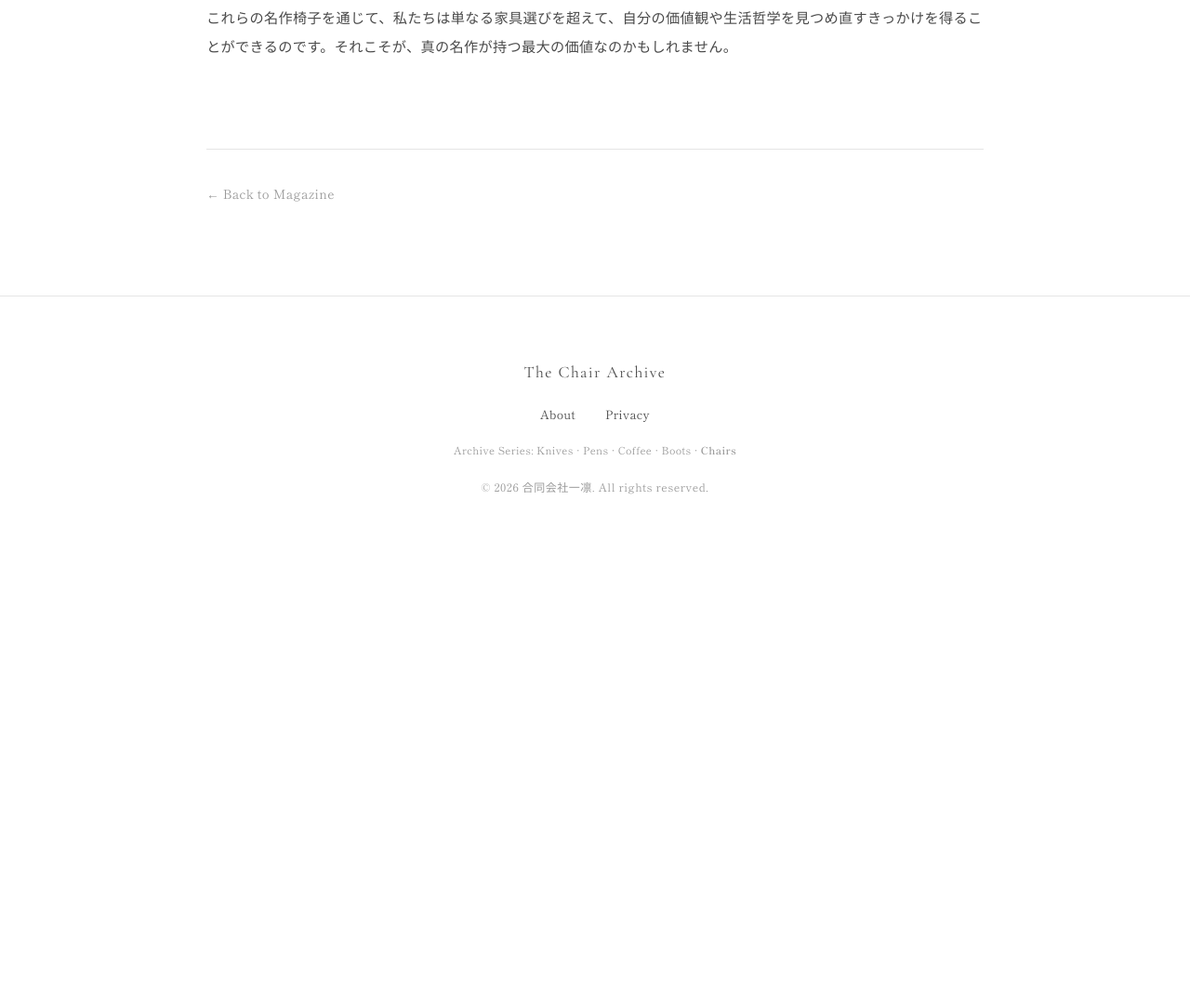
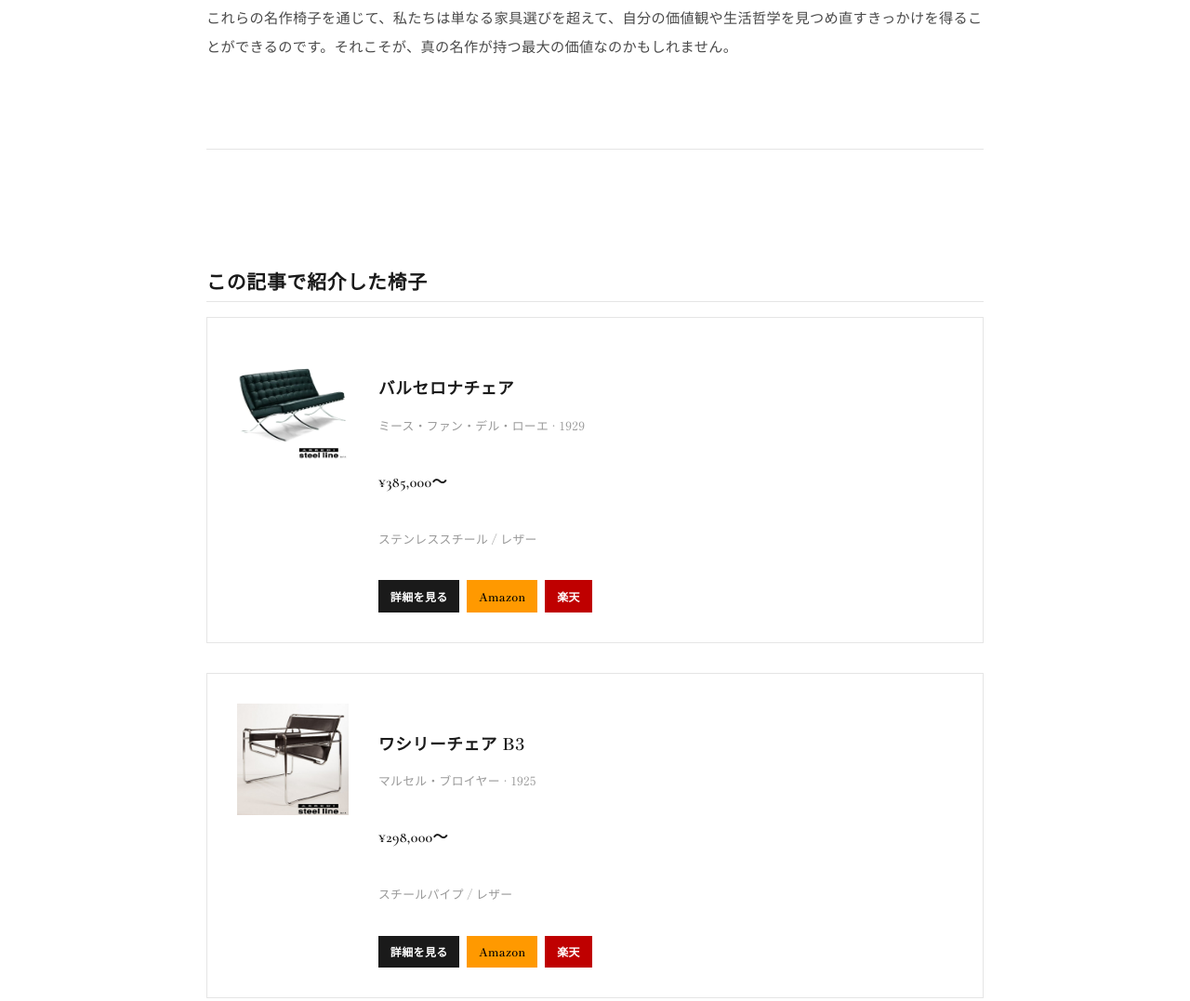
Before and after one commit to assetlyjp-hub/the-chair-archive, an Astro site: page /articles/bauhaus-and-furniture in a window 1280 px wide. Shown: the part 3950-5027 px from the top of the page at 93% size. Before the commit the page ends 4550 px from the top, so only its background shows below. Built offline with nearby package versions, Linux system fonts and the light colour scheme; Astro itself is replaced by a stand-in of ours.

Commit message:
feat: 記事末尾に紹介した椅子の商品カードを自動表示
relatedChairsフロントマターから該当椅子をマッチし、画像・価格・購入リンク付きカードを表示。

Co-Authored-By: Claude Opus 4.6 <noreply@anthropic.com>

```diff
--- /dev/null
+++ b/src/components/RelatedProducts.astro
@@ -0,0 +1,107 @@
+---
+// RelatedProducts.astro - 記事で紹介した商品カード
+// フロントマターのrelatedChairsからマッチした椅子を表示
+
+// 椅子データの型定義
+interface Chair {
+  id: string;
+  name: string;
+  nameJa: string;
+  designer: string;
+  designerJa?: string;
+  year: number;
+  priceRange: { authentic: number; replica: number };
+  affiliateUrls: { official: string; amazon: string; rakuten: string };
+  image?: string;
+  materials: string[];
+  materialsEn?: string[];
+}
+
+// コンポーネントのプロパティ
+interface Props {
+  chairs: Chair[];  // マッチした椅子の配列
+  lang?: 'ja' | 'en';  // 言語（デフォルト: ja）
+}
+
+const { chairs, lang = 'ja' } = Astro.props;
+---
+
+{/* 椅子データがある場合のみセクションを表示 */}
+{chairs.length > 0 && (
+  <section class="related-products">
+    <h2 class="related-products__title">
+      {lang === 'ja' ? 'この記事で紹介した椅子' : 'Featured Chairs in This Article'}
+    </h2>
+    <div class="related-products__grid">
+      {chairs.map((chair) => (
+        <div class="related-products__card">
+          {/* 椅子の画像 */}
+          <div class="related-products__image">
+            <img
+              src={chair.image || `/images/chairs/${chair.id}.jpg`}
+              alt={lang === 'ja' ? chair.nameJa : chair.name}
+              loading="lazy"
+            />
+          </div>
+
+          {/* 椅子の情報 */}
+          <div class="related-products__info">
+            {/* 椅子の名前（詳細ページへのリンク） */}
+            <h3 class="related-products__name">
+              <a href={`/chairs/${chair.id}/`}>
+                {lang === 'ja' ? chair.nameJa : chair.name}
+              </a>
+            </h3>
+
+            {/* デザイナー名と年代 */}
+            <p class="related-products__meta">
+              {lang === 'ja' && chair.designerJa ? chair.designerJa : chair.designer} · {chair.year}
+            </p>
+
+            {/* 正規品の参考価格 */}
+            <p class="related-products__price">
+              ¥{chair.priceRange.authentic.toLocaleString()}〜
+            </p>
+
+            {/* 素材情報 */}
+            <p class="related-products__materials">
+              {(lang === 'en' && chair.materialsEn ? chair.materialsEn : chair.materials).join(' / ')}
+            </p>
+
+            {/* 購入リンクボタン群 */}
+            <div class="related-products__links">
+              {/* 詳細ページへのリンク */}
+              <a href={`/chairs/${chair.id}/`} class="related-products__btn related-products__btn--detail">
+                {lang === 'ja' ? '詳細を見る' : 'View Details'}
+              </a>
+
+              {/* Amazonアフィリエイトリンク */}
+              {chair.affiliateUrls.amazon && (
+                <a
+                  href={chair.affiliateUrls.amazon}
+                  target="_blank"
+                  rel="noopener noreferrer sponsored"
+                  class="related-products__btn related-products__btn--amazon"
+                >
+                  Amazon
+                </a>
+              )}
+
+              {/* 楽天アフィリエイトリンク */}
+              {chair.affiliateUrls.rakuten && (
+                <a
+                  href={chair.affiliateUrls.rakuten}
+                  target="_blank"
+                  rel="noopener noreferrer sponsored"
+                  class="related-products__btn related-products__btn--rakuten"
+                >
+                  {lang === 'ja' ? '楽天' : 'Rakuten'}
+                </a>
+              )}
+            </div>
+          </div>
+        </div>
+      ))}
+    </div>
+  </section>
+)}
--- a/src/pages/articles/[...slug].astro
+++ b/src/pages/articles/[...slug].astro
@@ -3,7 +3,9 @@
 // Content Layer APIを使ってMarkdown記事をレンダリング
 
 import Article from '../../layouts/Article.astro';
+import RelatedProducts from '../../components/RelatedProducts.astro';
 import { getCollection, render } from 'astro:content';
+import chairsData from '../../data/chairs.json';
 
 // 静的パスの生成
 export async function getStaticPaths() {
@@ -16,6 +18,35 @@ export async function getStaticPaths() {
 
 const { article } = Astro.props;
 const { Content } = await render(article);
+
+// relatedChairsフロントマターから椅子をマッチ
+// 記事によってIDで指定されている場合と、表示名で指定されている場合がある
+const relatedNames: string[] = article.data.relatedChairs || [];
+const matchedChairs = relatedNames
+  .map((nameOrId: string) => {
+    // まずIDで完全一致を試す
+    const byId = chairsData.find((c: any) => c.id === nameOrId);
+    if (byId) return byId;
+
+    // 次に英語名・日本語名で完全一致を試す
+    const byName = chairsData.find((c: any) =>
+      c.name === nameOrId || c.nameJa === nameOrId
+    );
+    if (byName) return byName;
+
+    // 部分一致を試す（名前の一部が含まれている場合）
+    const byPartial = chairsData.find((c: any) =>
+      c.name.includes(nameOrId) ||
+      nameOrId.includes(c.name) ||
+      c.nameJa.includes(nameOrId) ||
+      nameOrId.includes(c.nameJa)
+    );
+    return byPartial || null;
+  })
+  .filter(Boolean);
+
+// 記事が英語版かどうかを判定（article.idがen/で始まるか）
+const isEn = article.id.startsWith('en/');
 ---
 
 <Article
@@ -27,4 +58,5 @@ const { Content } = await render(article);
   tags={article.data.tags}
 >
   <Content />
+  <RelatedProducts chairs={matchedChairs} lang={isEn ? 'en' : 'ja'} />
 </Article>
--- a/src/styles/global.css
+++ b/src/styles/global.css
@@ -1034,3 +1034,165 @@ body.menu-open {
 body.modal-open {
   overflow: hidden;
 }
+
+/* ===== 記事内 商品カード（Featured Products） ===== */
+
+/* セクション全体 */
+.related-products {
+  margin-top: var(--space-xl);
+  padding-top: var(--space-lg);
+  border-top: 1px solid var(--color-border);
+}
+
+/* セクションタイトル */
+.related-products__title {
+  font-family: var(--font-body);
+  font-size: 1.3rem;
+  font-weight: 600;
+  margin-bottom: var(--space-md);
+  color: var(--color-text);
+}
+
+/* カードのグリッド（縦並び） */
+.related-products__grid {
+  display: grid;
+  gap: var(--space-md);
+}
+
+/* 各カード（横並びレイアウト） */
+.related-products__card {
+  display: flex;
+  gap: var(--space-md);
+  border: 1px solid var(--color-border);
+  padding: var(--space-md);
+  transition: border-color var(--transition-base);
+}
+
+.related-products__card:hover {
+  border-color: var(--color-accent);
+}
+
+/* 画像エリア */
+.related-products__image {
+  flex-shrink: 0;
+  width: 120px;
+  height: 120px;
+  display: flex;
+  align-items: center;
+  justify-content: center;
+  background: var(--color-hover);
+  overflow: hidden;
+}
+
+.related-products__image img {
+  max-width: 100%;
+  max-height: 100%;
+  object-fit: contain;
+}
+
+/* 情報エリア */
+.related-products__info {
+  flex: 1;
+  min-width: 0;
+}
+
+/* 椅子の名前 */
+.related-products__name {
+  font-family: var(--font-body);
+  font-size: 1rem;
+  font-weight: 600;
+  margin-bottom: 0.3rem;
+}
+
+.related-products__name a {
+  color: var(--color-text);
+  text-decoration: none;
+  transition: color var(--transition-base);
+}
+
+.related-products__name a:hover {
+  color: var(--color-accent);
+}
+
+/* デザイナー名・年代 */
+.related-products__meta {
+  font-size: 0.8rem;
+  color: var(--color-muted);
+  margin-bottom: 0.3rem;
+}
+
+/* 価格表示 */
+.related-products__price {
+  font-family: var(--font-display);
+  font-size: 1rem;
+  font-weight: 600;
+  color: var(--color-text);
+  margin-bottom: 0.3rem;
+}
+
+/* 素材情報 */
+.related-products__materials {
+  font-size: 0.8rem;
+  color: var(--color-muted);
+  margin-bottom: 0.5rem;
+}
+
+/* ボタン群 */
+.related-products__links {
+  display: flex;
+  flex-wrap: wrap;
+  gap: 0.5rem;
+}
+
+/* ボタン共通スタイル */
+.related-products__btn {
+  display: inline-block;
+  padding: 0.4rem 0.8rem;
+  font-size: 0.75rem;
+  font-weight: 600;
+  font-family: var(--font-body);
+  text-decoration: none;
+  text-align: center;
+  letter-spacing: 0.03em;
+  transition: opacity var(--transition-base);
+}
+
+.related-products__btn:hover {
+  opacity: 0.8;
+}
+
+/* 詳細ボタン（サイトのメインボタンスタイル） */
+.related-products__btn--detail {
+  background: var(--color-button);
+  color: var(--color-button-text);
+}
+
+/* Amazonボタン */
+.related-products__btn--amazon {
+  background: #FF9900;
+  color: #000;
+}
+
+/* 楽天ボタン */
+.related-products__btn--rakuten {
+  background: #BF0000;
+  color: #fff;
+}
+
+/* モバイル対応（600px以下で縦並びに切り替え） */
+@media (max-width: 600px) {
+  .related-products__card {
+    flex-direction: column;
+    align-items: center;
+    text-align: center;
+  }
+
+  .related-products__image {
+    width: 100%;
+    height: 160px;
+  }
+
+  .related-products__links {
+    justify-content: center;
+  }
+}
```
